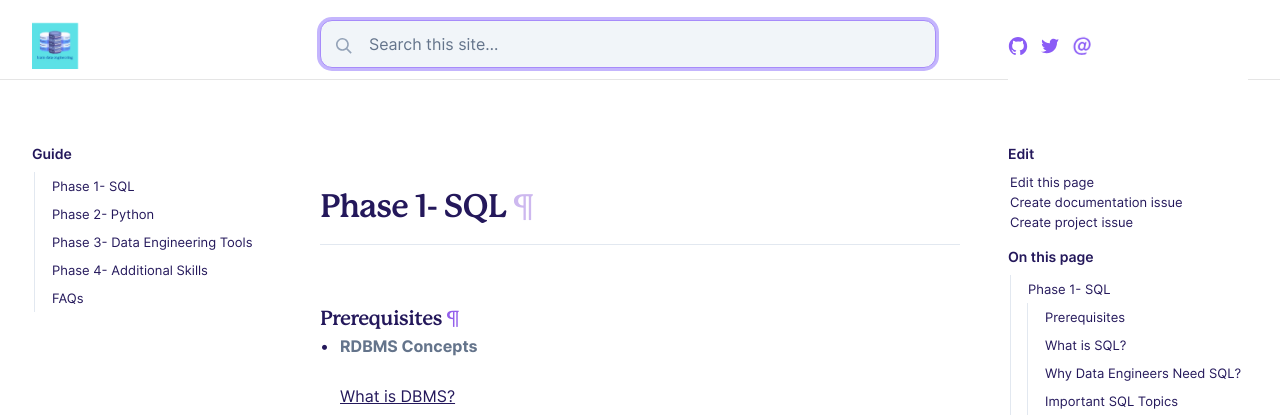
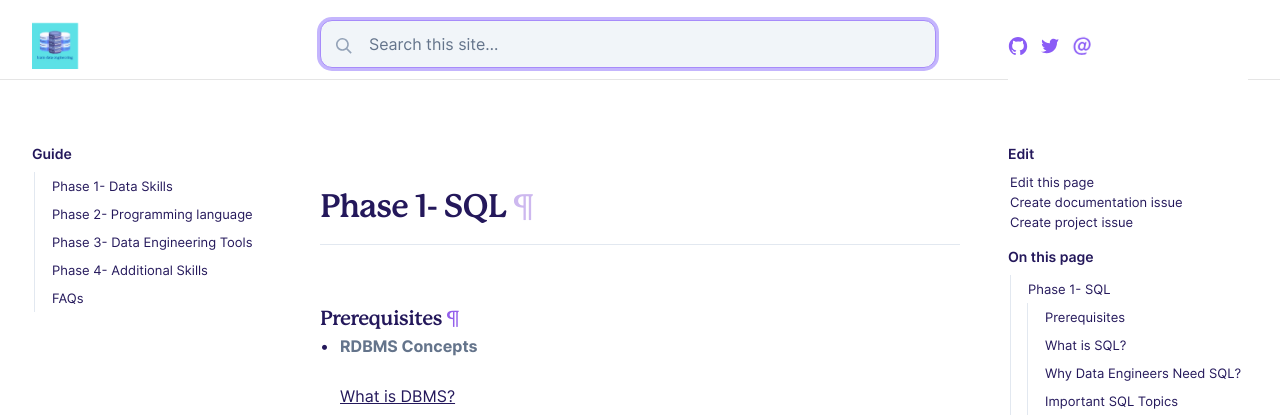
Before and after one commit to learndataengineering/learndataengineering.guide, a Jekyll site: the page built from _docs/sql.md, in a window 1280 px wide. Shown: the top 417 px of the page. Built offline with Jekyll 4.4.1, drawn with Linux system fonts in a browser that asks for light colours.

Commit message:
Add all phases to the guide

```diff
--- a/_data/toc.yml
+++ b/_data/toc.yml
@@ -1,34 +1,38 @@
 - title: Guide
   url: ""
   links:
-    - title: "Phase 1- SQL"
-      url: "sql"
+    - title: "Phase 1- Data Skills"
+      url: "data-skills"
       children:
-      - title: "Data Warehousing"
-        url: "data-warehousing"
-      - title: "Data Modelling"
-        url: "data-modelling"
-    - title: "Phase 2- Python"
-      url: "python"
+        - title: "SQL"
+          url: "sql"
+        - title: "Data Warehousing"
+          url: "data-warehousing"
+        - title: "Data Modelling"
+          url: "data-modelling"
+    - title: "Phase 2- Programming language"
+      url: "programming-language"
       children:
-      - title: "Git"
-        url: "git"
+        - title: "Python"
+          url: "python"
+        - title: "Git"
+          url: "git"
     - title: "Phase 3- Data Engineering Tools"
       url: "data-engineering-tools"
       children:
-      - title: "Distributed Computing"
-        url: "distributed-computing"
-      - title: "Hadoop Ecosystem Components"
-        url: "hadoop-ecosystem"
-      - title: "Data Warehouse"
-        url: "data-warehouse"
+        - title: "Distributed Computing"
+          url: "distributed-computing"
+        - title: "Hadoop Ecosystem Components"
+          url: "hadoop-ecosystem"
+        - title: "Data Warehouse"
+          url: "data-warehouse"
     - title: "Phase 4- Additional Skills"
       url: "additional-skills"
       children:
-      - title: "Pipeline Orchestration"
-        url: "pipeline-orchestration-tools"
-      - title: "Cloud services for Data Engineering"
-        url: "cloud-services-for-data-engineering"
+        - title: "Pipeline Orchestration"
+          url: "pipeline-orchestration-tools"
+        - title: "Cloud services for Data Engineering"
+          url: "cloud-services-for-data-engineering"
     - title: "FAQs"
       url: "faqs"
     # - title: "News"
```
